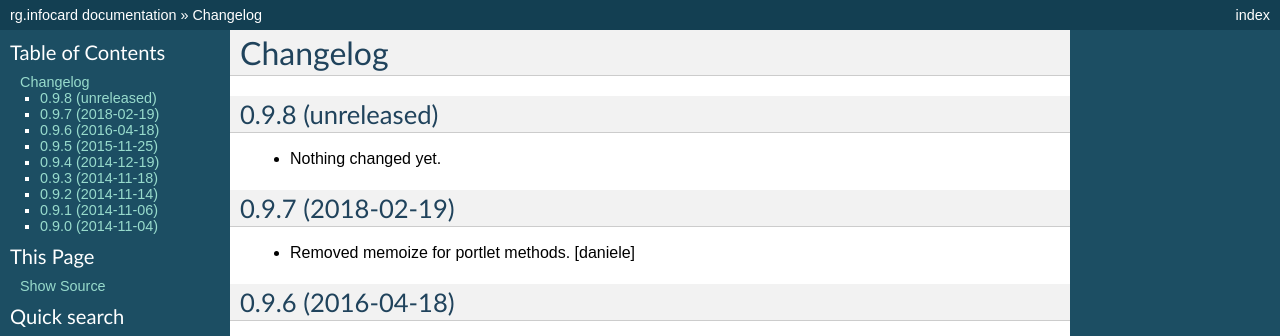
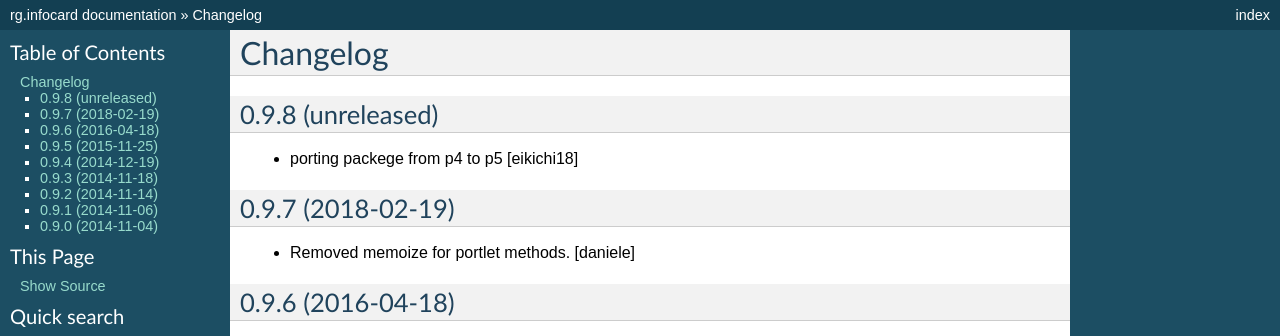
Before and after one commit to PloneGov-IT/rg.infocard, a Sphinx documentation site: the page built from docs/CHANGELOG.rst, in a window 1280 px wide. Shown: the top 336 px of the page. Built offline with Sphinx 7.4.7, drawn with Linux system fonts in a browser that asks for light colours.

Commit message:
[doc] updated CHANGELOG

```diff
--- a/docs/CHANGELOG.rst
+++ b/docs/CHANGELOG.rst
@@ -7,7 +7,8 @@ Changelog
 0.9.8 (unreleased)
 ------------------
 
-- Nothing changed yet.
+- porting packege from p4 to p5
+  [eikichi18]
 
 
 0.9.7 (2018-02-19)
```
